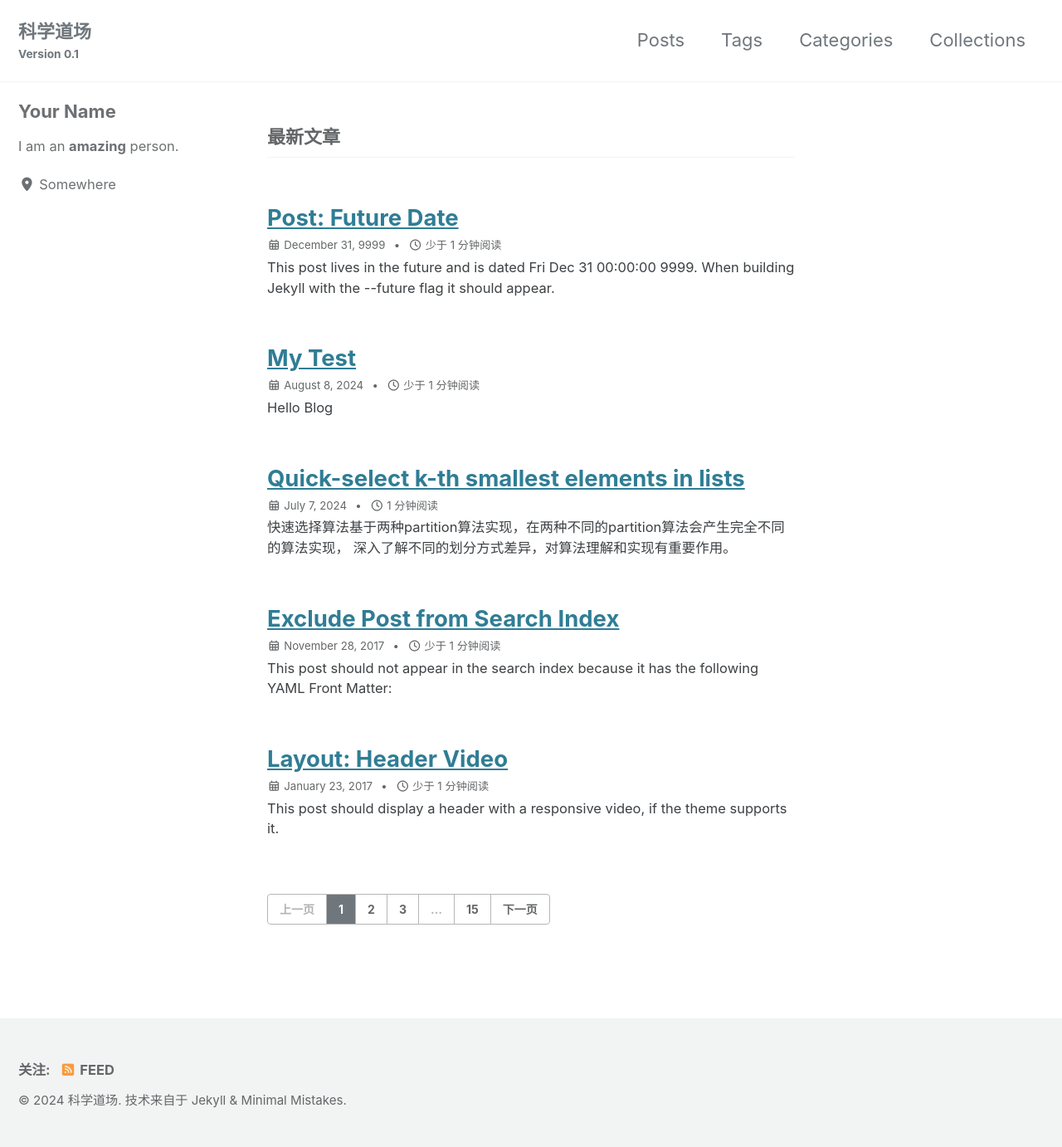
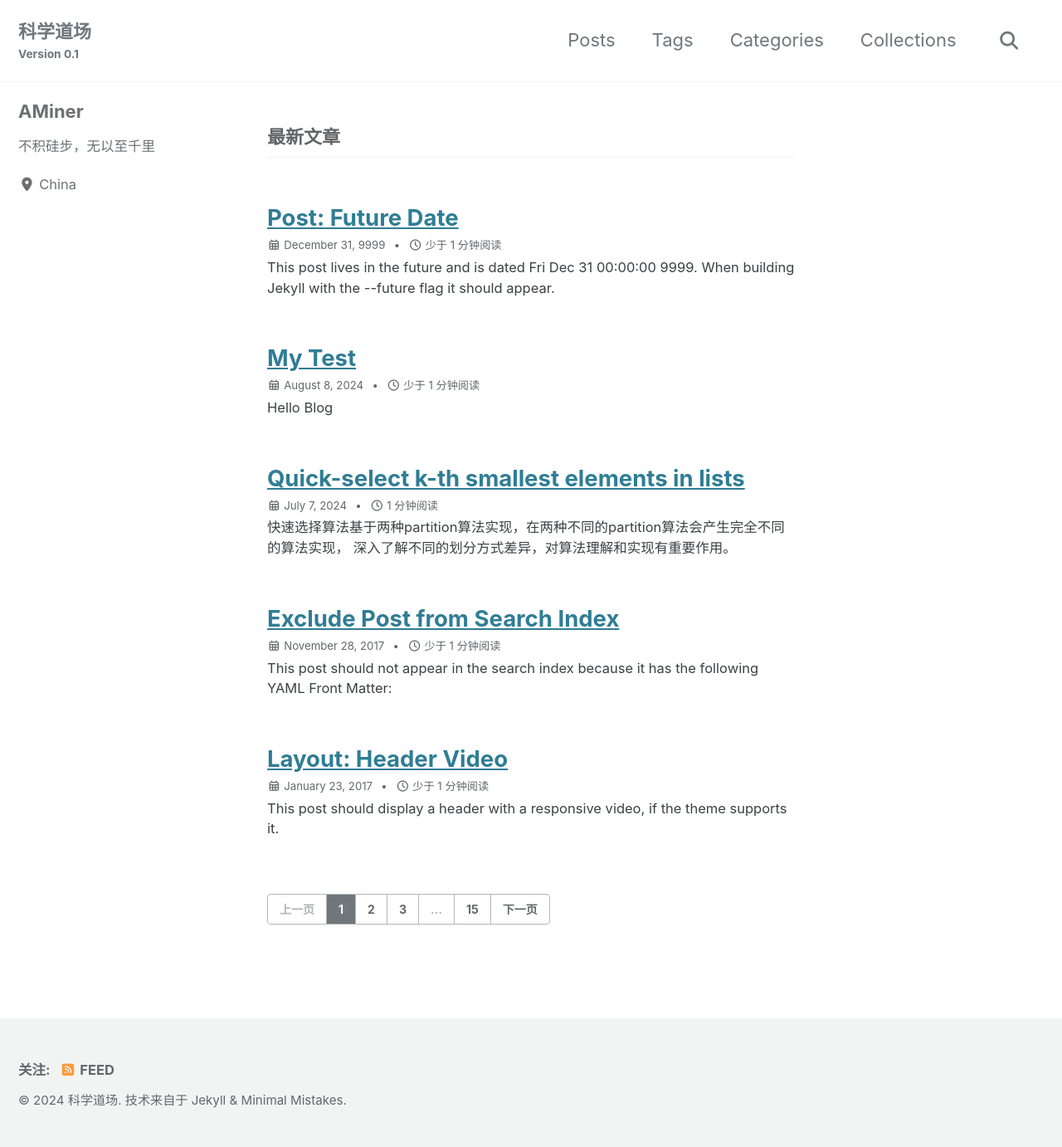
Before and after one commit to science-dojo/science-dojo.github.io, a Jekyll site: the page built from index.html, in a window 1280 px wide. Shown: the whole page at 83% size. Built offline with Jekyll 4.4.1, drawn with Linux system fonts in a browser that asks for light colours; cached includes are drawn as plain includes; the list of posts is cut into pages by our own code; part of the change alters nothing that is shown.

Commit message:
config author file

```diff
--- a/_config.yml
+++ b/_config.yml
@@ -68,11 +68,11 @@ reCaptcha:
 atom_feed:
   path: # blank (default) uses feed.xml
   hide: # true, false (default)
-search: # true, false (default)
+search: true # false (default)
 search_full_content: # true, false (default)
 search_provider: # lunr (default), algolia, google
 lunr:
-  search_within_pages: # true, false (default)
+  search_within_pages: true # true, false (default)
 algolia:
   application_id: # YOUR_APPLICATION_ID
   index_name: # YOUR_INDEX_NAME
@@ -112,10 +112,10 @@ analytics:
 
 # Site Author
 author:
-  name: "Your Name"
+  name: "AMiner"
   avatar: # path of avatar image, e.g. "/assets/images/bio-photo.jpg"
-  bio: "I am an **amazing** person."
-  location: "Somewhere"
+  bio: "不积硅步，无以至千里"
+  location: "China"
   email:
   links:
     - label: "Email"
@@ -324,7 +324,7 @@ defaults:
       type: posts
     values:
       layout: single
-      author_profile: true
+      author_profile: false
       read_time: true
       comments: # true
       share: true
@@ -344,7 +344,7 @@ defaults:
       type: recipes
     values:
       layout: single
-      author_profile: true
+      author_profile: false
       share: true
       comments: true
   # _pets
@@ -353,7 +353,7 @@ defaults:
       type: pets
     values:
       layout: single
-      author_profile: true
+      author_profile: false
       share: true
       comment: true
   # _pages
```
